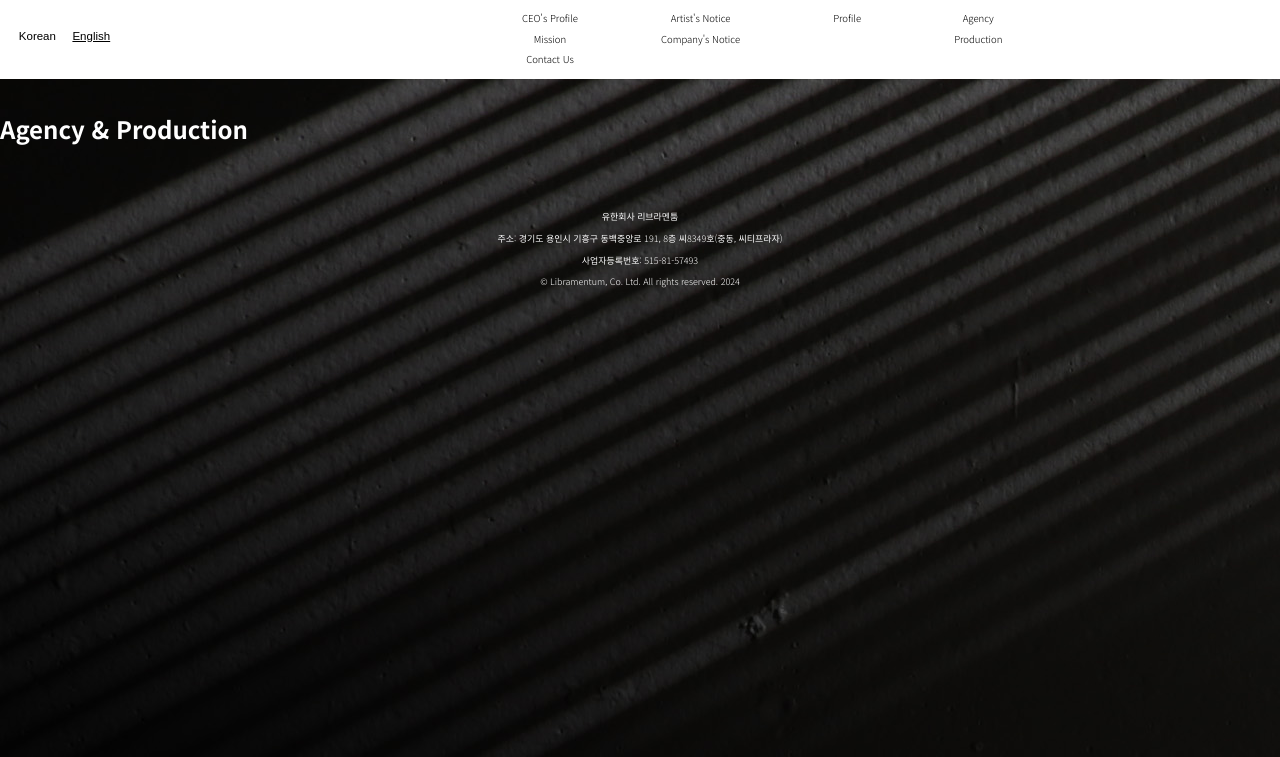
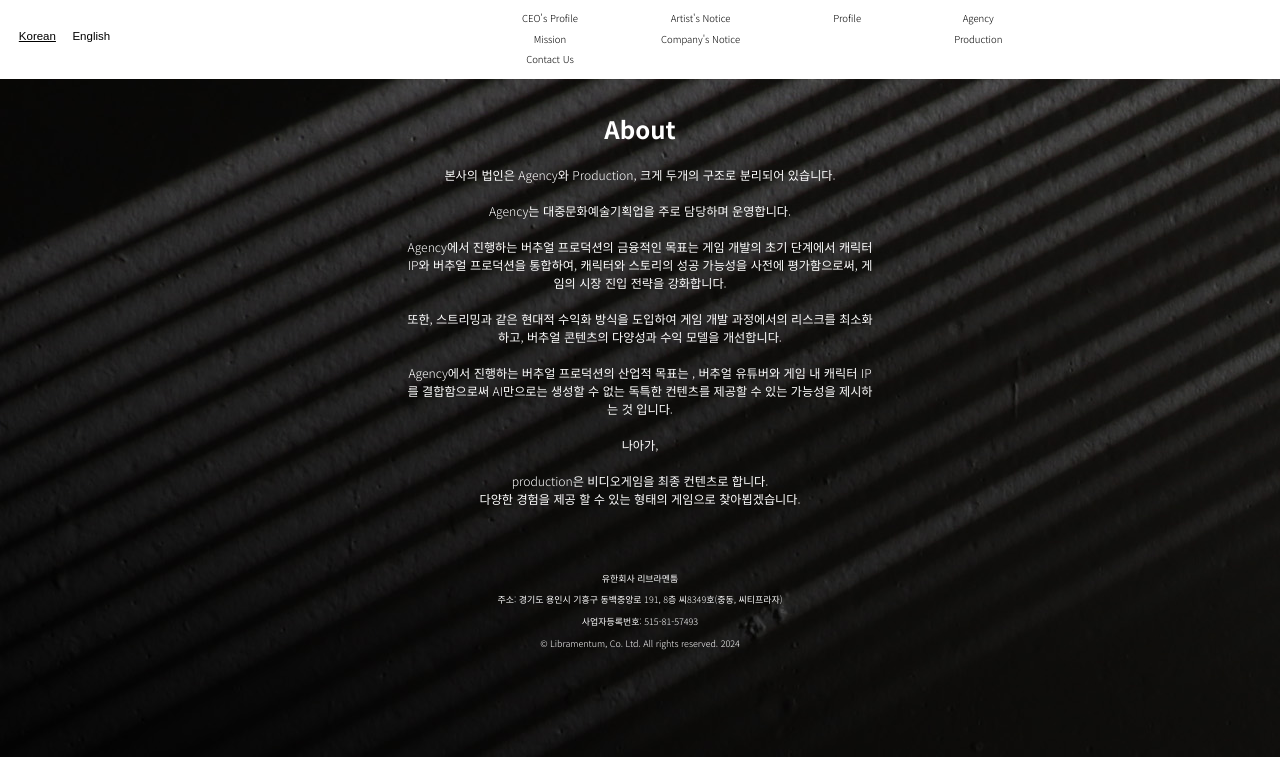
Before and after one commit to tkakrdpahd/libramentum_node_js, a website: page public/html/about.html in a window 1280 px wide. Shown: the part 43-800 px from the top of the page. Drawn offline with nearby package versions, Linux system fonts and the light colour scheme; no server answers.

Commit message:
update
about page update

```diff
--- /dev/null
+++ b/public/css/about.css
@@ -0,0 +1,14 @@
+@media screen and (min-width: 1080px) {
+    .about_article {
+        width: 37vw;
+        height: auto;
+
+        display: block;
+        margin: 0 auto;
+        text-align: center;
+    }
+    .about_article h3 {
+        font-size: 0.95vw;
+        font-weight: 300;
+    }
+}
--- a/public/html/about.html
+++ b/public/html/about.html
@@ -4,6 +4,7 @@
     <title>Libramentum Entertainment</title>
     <meta charset="UTF-8">
     <link rel="stylesheet" href="../style.css">
+    <link rel="stylesheet" href="../css/about.css">
 </head>
 <body>
     <header>
@@ -49,9 +50,26 @@
             </div>
         </nav>
     </header>
-    <div>
-        <h2>Agency & Production</h2>
-        <h3></h3>
+    <div class="about_article">
+        <h2>About</h2>
+        <h3>
+            본사의 법인은 Agency와 Production, 크게 두개의 구조로 분리되어 있습니다.<br><br>
+
+            Agency는 대중문화예술기획업을 주로 담당하며 운영합니다.<br><br>
+
+            Agency에서 진행하는 버추얼 프로덕션의 금융적인 목표는 게임 개발의 초기 단계에서 캐릭터IP와 버추얼 프로덕션을 통합하여,
+            캐릭터와 스토리의 성공 가능성을 사전에 평가함으로써, 게임의 시장 진입 전략을 강화합니다.<br><br>
+
+            또한, 스트리밍과 같은 현대적 수익화 방식을 도입하여 게임 개발 과정에서의 리스크를 최소화하고, 버추얼 콘텐츠의 다양성과 수익 모델을 개선합니다.<br><br>
+
+            Agency에서 진행하는 버추얼 프로덕션의 산업적 목표는 , 버추얼 유튜버와 게임 내 캐릭터 IP를 결합함으로써
+            AI만으로는 생성할 수 없는 독특한 컨텐츠를 제공할 수 있는 가능성을 제시하는 것 입니다.<br><br>
+
+            나아가, <br><br>
+
+            production은 비디오게임을 최종 컨텐츠로 합니다.<br>
+            다양한 경험을 제공 할 수 있는 형태의 게임으로 찾아뵙겠습니다.
+        </h3>
     </div>
     <footer>
         <p>유한회사 리브라멘툼</p>
@@ -62,5 +80,5 @@
 </body>
 <script src="/socket.io/socket.io.js"></script>
 <script src="../scripts.js"></script>
-<script src="../js/mission.js"></script>
+
 </html>
```
Also changed, not shown: public/index.html (+3 -6 lines).
